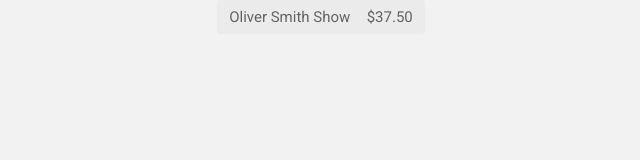
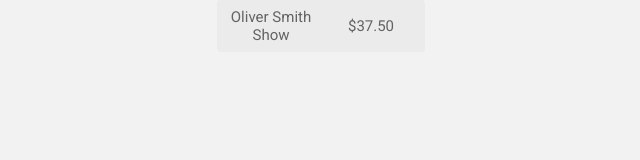
Before and after one commit to megdadkins7/budget, a React (Create React App) app: page / in a window 1280 px wide. Shown: the top 160 px of the page, without its empty margins (319-959 px from the left). Built offline with nearby package versions, Linux system fonts and the light colour scheme.

Commit message:
typo fixed

```diff
--- a/src/components/Entry.js
+++ b/src/components/Entry.js
@@ -2,7 +2,7 @@ import React from "react";
 import styled from "styled-components";
 
 const Title = styled.span`
-  fkex: 1;
+  flex: 1;
   font-size: 15px;
   color: #636363;
   margin: auto;
```
